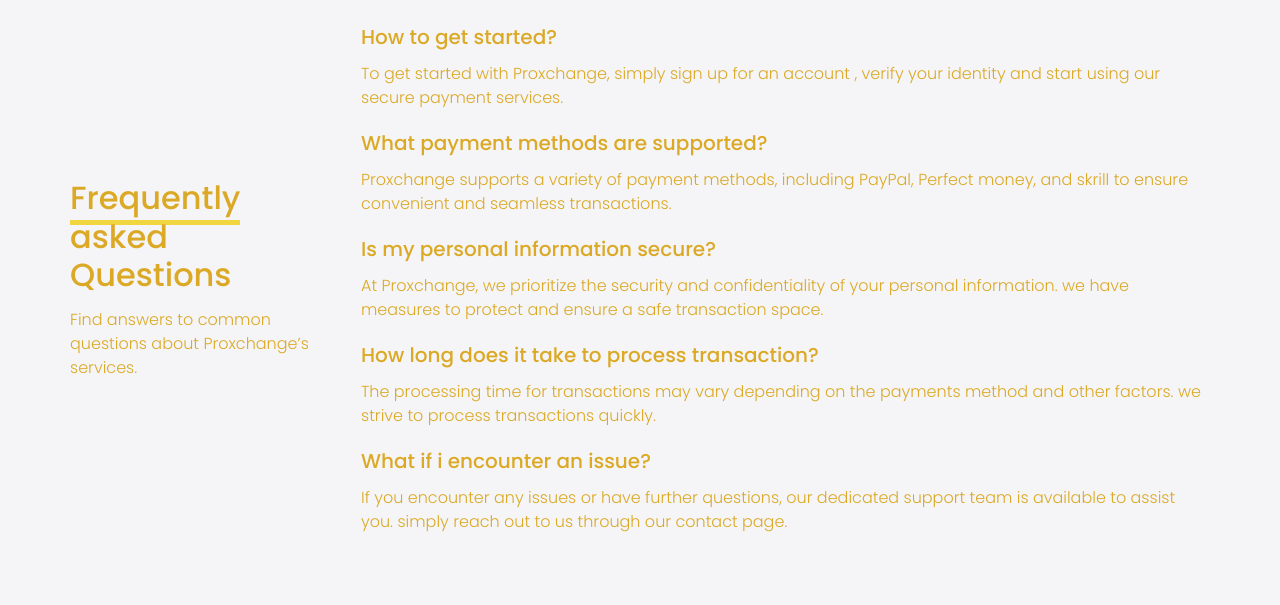
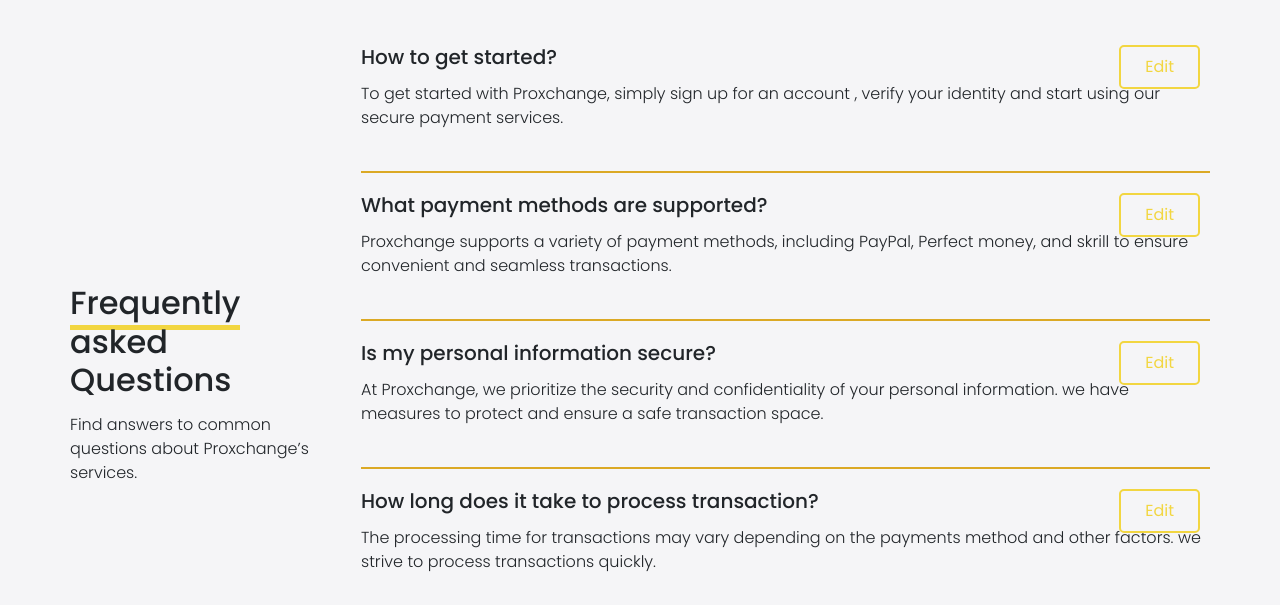
Before and after one commit to ozil247/exchange, a website: page admin-FAQ.html in a window 1280 px wide. Shown: the part 195-800 px from the top of the page. Drawn offline with nearby package versions, Linux system fonts and the light colour scheme.

Commit message:
admin faq

```diff
--- a/admin-FAQ.html
+++ b/admin-FAQ.html
@@ -102,21 +102,29 @@
 
       <div class="col-md-9 faqs">
         <div class="faq">
+      <a href="#" class="btn-primary-outline edit-btn-admin"> Edit </a>
+
           <h5>How to get started?</h5>
           <p>To get started with Proxchange, simply sign up for an account , verify your
             identity and start using our secure payment services.</p>
         </div>
         <div class="faq">
+      <a href="#" class="btn-primary-outline edit-btn-admin"> Edit </a>
+
           <h5>What payment methods are supported?</h5>
           <p>Proxchange supports a variety of payment methods, including PayPal, Perfect
             money, and skrill to ensure convenient and seamless transactions.</p>
         </div>
         <div class="faq">
+      <a href="#" class="btn-primary-outline edit-btn-admin"> Edit </a>
+
           <h5>Is my personal information secure?</h5>
           <p>At Proxchange, we prioritize the security and confidentiality of your personal
             information. we have measures to protect and ensure a safe transaction space.</p>
         </div>
         <div class="faq">
+      <a href="#" class="btn-primary-outline edit-btn-admin"> Edit </a>
+
           <h5>How long does it take to process transaction?</h5>
           <p>
             The processing time for transactions may vary depending on the payments
@@ -124,6 +132,8 @@
           </p>
         </div>
         <div class="faq">
+      <a href="#" class="btn-primary-outline edit-btn-admin"> Edit </a>
+
           <h5> What if i encounter an issue? </h5>
           <p>
             If you encounter any issues or have further questions, our dedicated support
--- a/assets/style.css
+++ b/assets/style.css
@@ -361,7 +361,7 @@
 
 .admin{
   padding: 70px !important;
-  color: #DBA925;
+  /* color: #DBA925; */
 
 }
 
@@ -379,6 +379,20 @@
 .admin-form form textarea{
 
   border: 1px solid #DBA925;
+}
+
+.edit-btn-admin{
+    box-shadow: 0 4px 0 rgba(black, black, black, .4);
+    position: absolute;
+    right: 0;
+    height: auto;
+    width: auto;
+}
+
+.admin .faq{
+  position: relative;
+  padding: 20px 0;
+  border-bottom: 2px solid #DBA925;
 }
 
 .card-body h3{
@@ -784,6 +798,7 @@
   .btn-primary {
     width: 50px;
     height: 50px;
+    box-shadow: 0 4px 4 0 rgba(black, black, black, .4);
     /* padding: 0.5em 1.1em !important; */
   }
 
@@ -791,6 +806,8 @@
     width: 42px;
     height: 10px;
     padding: 0.5em 1.1em !important;
+    box-shadow: 0 4px 4 0 rgba(black, black, black, .4);
+
   }
 
   .effortless {
```
Also changed, not shown: admin-about-us.html (+1 -1 lines).
